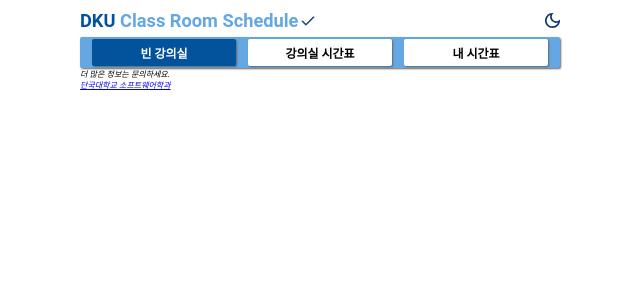
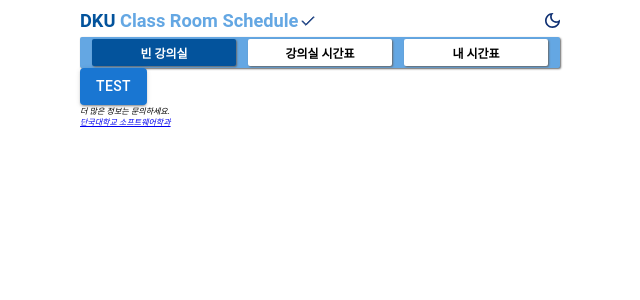
Before and after one commit to ellen24k/opensw, a React (Create React App) app in the folder frontend/: page /ViewClassSchedulePage in a window 1280 px wide. Shown: the top 300 px of the page, without its empty margins (320-960 px from the left). Built offline with nearby package versions, Linux system fonts and the light colour scheme; a web font is replaced by a local one.

Commit message:
add package MUI_Template

```diff
--- a/frontend/package.json
+++ b/frontend/package.json
@@ -3,6 +3,9 @@
   "version": "0.1.0",
   "private": true,
   "dependencies": {
+    "@emotion/react": "^11.14.0",
+    "@emotion/styled": "^11.14.0",
+    "@mui/material": "^7.1.0",
     "@testing-library/dom": "^10.4.0",
     "@testing-library/jest-dom": "^6.6.3",
     "@testing-library/react": "^16.2.0",
--- /dev/null
+++ b/frontend/src/components/ComboBox.js
@@ -0,0 +1,3 @@
+function ComboBox() {
+
+}
--- a/frontend/src/components/ViewClassSchedulePage.js
+++ b/frontend/src/components/ViewClassSchedulePage.js
@@ -2,12 +2,13 @@
 
 import MainFrame from "./MainFrame.js";
 import NaviBar from "./NaviBar.js";
+import { Button } from "@mui/material";
 
 function ViewClassSchedulePage() {
     return (
         <MainFrame>
             <NaviBar />
-            {/* 여기에 코드를 작성해주세요. */}
+            <Button variant="contained">Test</Button>
         </MainFrame>
     )
 }
```
Also changed, not shown: 1 other file (tests, documents, lock files or other folders).
